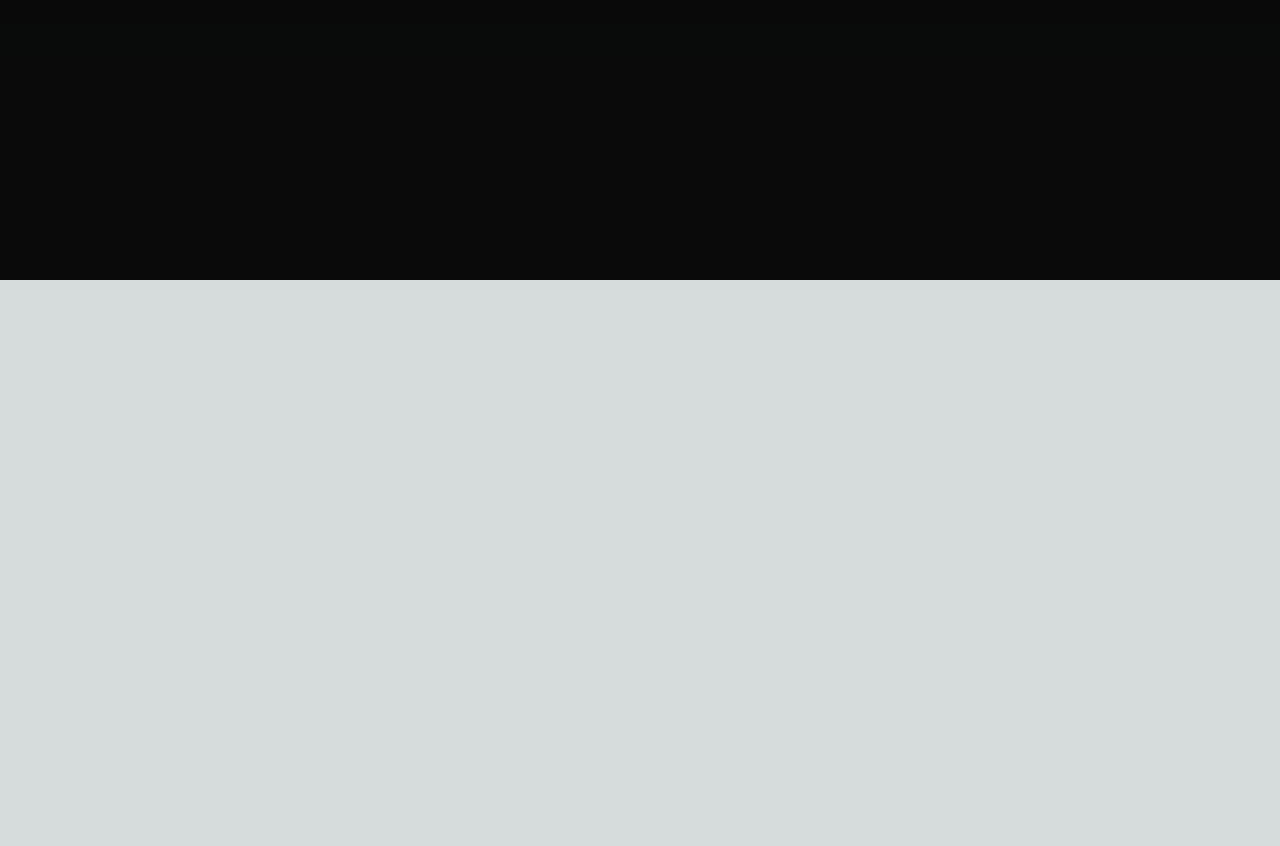
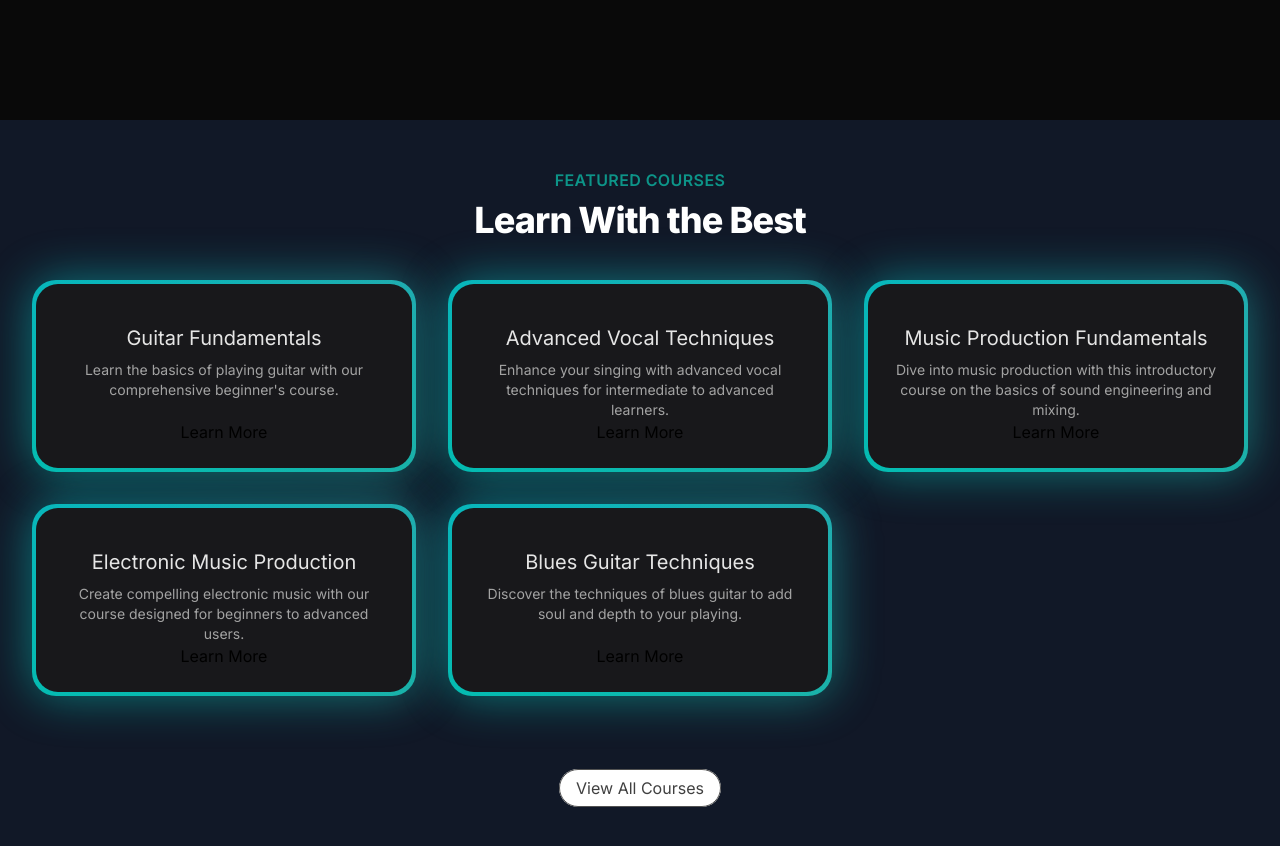
Before and after one commit to red-devil002/music-app, a Next.js app: page / in a window 1280 px wide. Shown: the part 520-1366 px from the top of the page. Before the commit the page ends 800 px from the top, so only its background shows below. Built offline with nearby package versions, Linux system fonts and the light colour scheme.

Commit message:
Featured Courses Section

```diff
--- a/src/app/page.tsx
+++ b/src/app/page.tsx
@@ -1,9 +1,11 @@
+import FeaturedCourses from "@/components/FeaturedCourses";
 import HeroSection from "@/components/HeroSection";
 
 export default function Home() {
   return (
     <main className="min-h-screen bg-black/[0.96] antialiased bg-grid-white/[0.2]">
       <HeroSection />
+      <FeaturedCourses />
     </main>
   );
 }
--- /dev/null
+++ b/src/components/FeaturedCourses.tsx
@@ -0,0 +1,56 @@
+'use client'
+import Link from "next/link";
+import courseData from "../data/music_courses.json"
+import { BackgroundGradient } from "./ui/background-gradient";
+
+interface Course{
+    id: number,
+    title: string,
+    slug: string,
+    description: string,
+    price: number,
+    instructor: string,
+    isFeatured: boolean,
+}
+
+export default function FeaturedCourses() {
+
+    const featuredCourses = courseData.courses.filter((course:Course) => course.isFeatured)
+
+    return(
+        <div className="py-12 bg-gray-900">
+            <div>
+                <div className="text-center">
+                    <h2 className="text-base text-teal-600 font-semibold tracking-wide uppercase">FEATURED COURSES</h2>
+                    <p className="mt-2 text-3xl leading-8 font-extrabold tracking-tight text-white sm:text-4xl">Learn With the Best</p>
+                </div>
+            </div>
+
+            <div className="mt-10 mx-8">
+                <div className="grid grid-cols-1 sm:grid-cols-2 lg:grid-cols-3 gap-8 justify-center">
+                {featuredCourses.map((course:Course)=> (
+                    <div key={course.id} className="flex justify-center">
+                        <BackgroundGradient
+                        className="flex flex-col rounded-[22px] bg-white dark:bg-zinc-900 overflow-hidden h-full max-w-sm">
+                            <div className="p-4 sm:p-6 flex flex-col items-center text-center flex-grow">
+                                <p className="text-lg sm:text-xl text-black mt-4 mb-2 dark:text-neutral-200">{course.title}</p>
+                                <p className="text-sm text-neutral-600 dark:text-neutral-400 flex-grow">{course.description}</p>
+                                <Link href={`/courses/${course.slug}`}>
+                                Learn More
+                                </Link>
+                            </div>
+                        </BackgroundGradient>
+                    </div>
+                ))}
+                </div>
+            </div>
+
+            <div className="mt-20 text-center">
+                <Link className="px-4 py-2 rounded-full border  border-neutral-600 text-neutral-700 bg-white hover:bg-gray-100 transition duration-200"
+                href={'/courses'}>
+                    View All Courses
+                </Link>
+            </div>
+        </div>
+    )
+}
--- /dev/null
+++ b/src/components/ui/background-gradient.tsx
@@ -0,0 +1,72 @@
+import { cn } from "@/utils/cn";
+import React from "react";
+import { motion } from "framer-motion";
+
+export const BackgroundGradient = ({
+  children,
+  className,
+  containerClassName,
+  animate = true,
+}: {
+  children?: React.ReactNode;
+  className?: string;
+  containerClassName?: string;
+  animate?: boolean;
+}) => {
+  const variants = {
+    initial: {
+      backgroundPosition: "0 50%",
+    },
+    animate: {
+      backgroundPosition: ["0, 50%", "100% 50%", "0 50%"],
+    },
+  };
+  return (
+    <div className={cn("relative p-[4px] group", containerClassName)}>
+      <motion.div
+        variants={animate ? variants : undefined}
+        initial={animate ? "initial" : undefined}
+        animate={animate ? "animate" : undefined}
+        transition={
+          animate
+            ? {
+                duration: 5,
+                repeat: Infinity,
+                repeatType: "reverse",
+              }
+            : undefined
+        }
+        style={{
+          backgroundSize: animate ? "400% 400%" : undefined,
+        }}
+        className={cn(
+          "absolute inset-0 rounded-3xl z-[1] opacity-60 group-hover:opacity-100 blur-xl  transition duration-500 will-change-transform",
+          " bg-[radial-gradient(circle_farthest-side_at_0_100%,#00ccb1,transparent),radial-gradient(circle_farthest-side_at_100%_0,#7b61ff,transparent),radial-gradient(circle_farthest-side_at_100%_100%,#ffc414,transparent),radial-gradient(circle_farthest-side_at_0_0,#1ca0fb,#141316)]"
+        )}
+      />
+      <motion.div
+        variants={animate ? variants : undefined}
+        initial={animate ? "initial" : undefined}
+        animate={animate ? "animate" : undefined}
+        transition={
+          animate
+            ? {
+                duration: 5,
+                repeat: Infinity,
+                repeatType: "reverse",
+              }
+            : undefined
+        }
+        style={{
+          backgroundSize: animate ? "400% 400%" : undefined,
+        }}
+        className={cn(
+          "absolute inset-0 rounded-3xl z-[1] will-change-transform",
+          "bg-[radial-gradient(circle_farthest-side_at_0_100%,#00ccb1,transparent),radial-gradient(circle_farthest-side_at_100%_0,#7b61ff,transparent),radial-gradient(circle_farthest-side_at_100%_100%,#ffc414,transparent),radial-gradient(circle_farthest-side_at_0_0,#1ca0fb,#141316)]"
+        )}
+      />
+
+      <div className={cn("relative z-10", className)}>{children}</div>
+    </div>
+  );
+};
--- /dev/null
+++ b/src/components/ui/hover-border-gradient.tsx
@@ -0,0 +1,99 @@
+"use client";
+import React, { useState, useEffect, useRef } from "react";
+
+import { motion } from "framer-motion";
+import { cn } from "@/utils/cn";
+
+type Direction = "TOP" | "LEFT" | "BOTTOM" | "RIGHT";
+
+export function HoverBorderGradient({
+  children,
+  containerClassName,
+  className,
+  as: Tag = "button",
+  duration = 1,
+  clockwise = true,
+  ...props
+}: React.PropsWithChildren<
+  {
+    as?: React.ElementType;
+    containerClassName?: string;
+    className?: string;
+    duration?: number;
+    clockwise?: boolean;
+  } & React.HTMLAttributes<HTMLElement>
+>) {
+  const [hovered, setHovered] = useState<boolean>(false);
+  const [direction, setDirection] = useState<Direction>("TOP");
+
+  const rotateDirection = (currentDirection: Direction): Direction => {
+    const directions: Direction[] = ["TOP", "LEFT", "BOTTOM", "RIGHT"];
+    const currentIndex = directions.indexOf(currentDirection);
+    const nextIndex = clockwise
+      ? (currentIndex - 1 + directions.length) % directions.length
+      : (currentIndex + 1) % directions.length;
+    return directions[nextIndex];
+  };
+
+  const movingMap: Record<Direction, string> = {
+    TOP: "radial-gradient(20.7% 50% at 50% 0%, hsl(0, 0%, 100%) 0%, rgba(255, 255, 255, 0) 100%)",
+    LEFT: "radial-gradient(16.6% 43.1% at 0% 50%, hsl(0, 0%, 100%) 0%, rgba(255, 255, 255, 0) 100%)",
+    BOTTOM:
+      "radial-gradient(20.7% 50% at 50% 100%, hsl(0, 0%, 100%) 0%, rgba(255, 255, 255, 0) 100%)",
+    RIGHT:
+      "radial-gradient(16.2% 41.199999999999996% at 100% 50%, hsl(0, 0%, 100%) 0%, rgba(255, 255, 255, 0) 100%)",
+  };
+
+  const highlight =
+    "radial-gradient(75% 181.15942028985506% at 50% 50%, #3275F8 0%, rgba(255, 255, 255, 0) 100%)";
+
+  useEffect(() => {
+    if (!hovered) {
+      const interval = setInterval(() => {
+        setDirection((prevState) => rotateDirection(prevState));
+      }, duration * 1000);
+      return () => clearInterval(interval);
+    }
+  }, [hovered]);
+  return (
+    <Tag
+      onMouseEnter={(event: React.MouseEvent<HTMLDivElement>) => {
+        setHovered(true);
+      }}
+      onMouseLeave={() => setHovered(false)}
+      className={cn(
+        "relative flex rounded-full border  content-center bg-black/20 hover:bg-black/10 transition duration-500 dark:bg-white/20 items-center flex-col flex-nowrap gap-10 h-min justify-center overflow-visible p-px decoration-clone w-fit",
+        containerClassName
+      )}
+      {...props}
+    >
+      <div
+        className={cn(
+          "w-auto text-white z-10 bg-black px-4 py-2 rounded-[inherit]",
+          className
+        )}
+      >
+        {children}
+      </div>
+      <motion.div
+        className={cn(
+          "flex-none inset-0 overflow-hidden absolute z-0 rounded-[inherit]"
+        )}
+        style={{
+          filter: "blur(2px)",
+          position: "absolute",
+          width: "100%",
+          height: "100%",
+        }}
+        initial={{ background: movingMap[direction] }}
+        animate={{
+          background: hovered
+            ? [movingMap[direction], highlight]
+            : movingMap[direction],
+        }}
+        transition={{ ease: "linear", duration: duration ?? 1 }}
+      />
+      <div className="bg-black absolute z-1 flex-none inset-[2px] rounded-[100px]" />
+    </Tag>
+  );
+}
```
